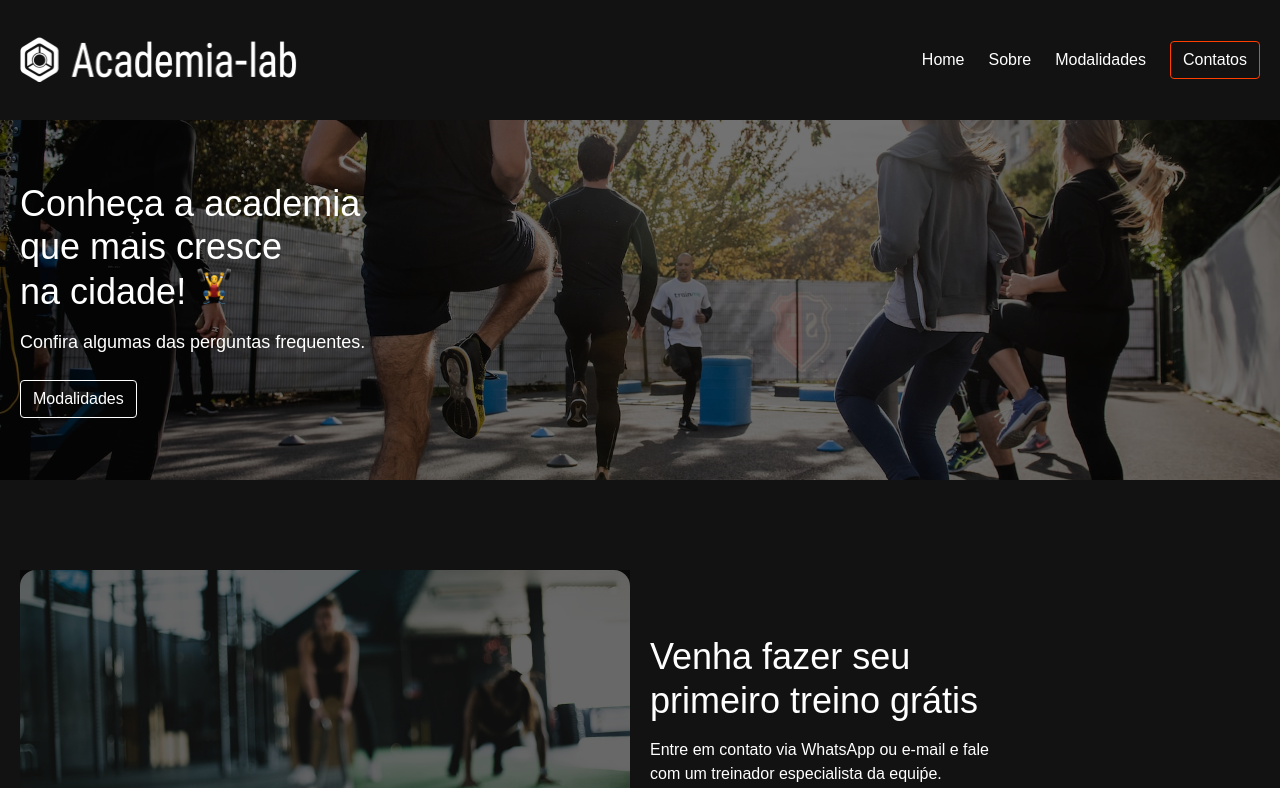
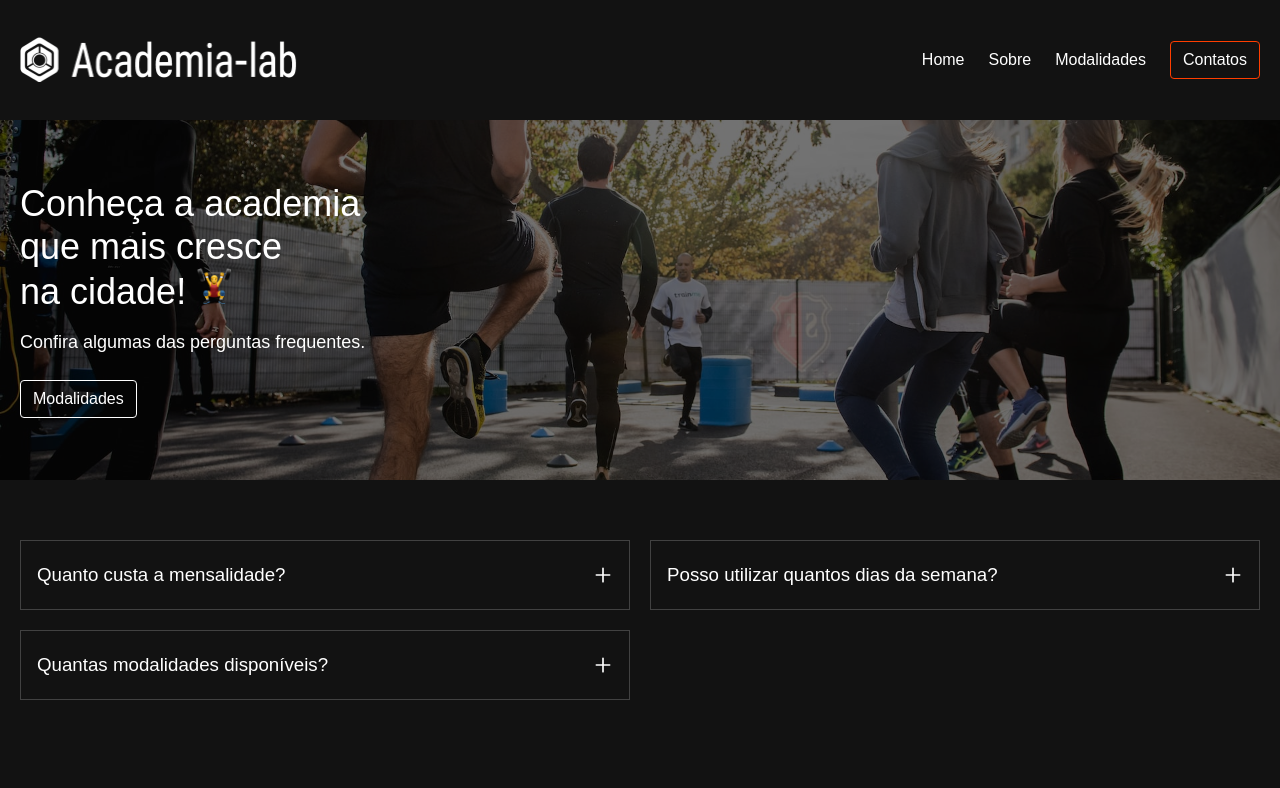
Before and after one commit to juceliocosta/academia-lab, a SvelteKit app: page /sobre in a window 1280 px wide. Shown: the top 788 px of the page. Built offline with nearby package versions, Linux system fonts and the light colour scheme.

Commit message:
adicionar componente Info para perguntas frequentes

```diff
--- a/src/lib/Footer.svelte
+++ b/src/lib/Footer.svelte
@@ -36,6 +36,7 @@
 		position: absolute;
 		inset: 0;
 		background-color: var(--overlay);
+		border-radius: 16px;
 	}
 	img {
 		border-radius: 16px;
--- /dev/null
+++ b/src/lib/Info.svelte
@@ -0,0 +1,39 @@
+<script>
+	import iconPlus from '#lib/assets/icon-plus.svg';
+	let { question = '', answer = '', active = false } = $props();
+	let handleActive = () => {
+		active = !active;
+	};
+</script>
+
+<!-- svelte-ignore a11y_no_static_element_interactions -->
+<!-- svelte-ignore a11y_no_noninteractive_tabindex -->
+<div class="info" onclick={handleActive} onkeyup={handleActive} tabindex="0">
+	<div class="question">
+		<h3>{question}</h3>
+		<img src={iconPlus} alt="" width="20" />
+	</div>
+	{#if active}
+		<div class="answer">
+			<p>{answer}</p>
+		</div>
+	{/if}
+</div>
+
+<style>
+	.question {
+		display: flex;
+		align-items: center;
+		border: 1px solid var(--subtle);
+		padding: 17px 16px;
+		height: 70px;
+	}
+	img {
+		margin-left: auto;
+	}
+	.answer {
+		padding: 0 16px;
+		border-left: 1px solid var(--feat);
+		margin: 16px 0px;
+	}
+</style>
--- a/src/routes/sobre/+page.svelte
+++ b/src/routes/sobre/+page.svelte
@@ -1,4 +1,5 @@
 <script>
+	import Info from '#lib/Info.svelte';
 	import Intro from '#lib/Intro.svelte';
 	import exercicios from '#lib/assets/exercicios-grupo.jpg';
 	import weight from '#lib/assets/icon-weight.png';
@@ -12,3 +13,31 @@
 	btn="Modalidades"
 	href="/modalidades"
 />
+
+<section class="faq">
+	<div class="faq__wrapper wrap">
+		<Info
+			question="Quanto custa a mensalidade?"
+			answer="Lorem ipsum dolor sit, amet consectetur adipisicing elit. Sint eaque eos earum laboriosam, repudiandae aspernatur? Tenetur placeat nulla voluptatibus ipsum aliquid, delectus pariatur distinctio, asperiores voluptatem possimus magnam itaque voluptates."
+		/>
+		<Info
+			question="Posso utilizar quantos dias da semana?"
+			answer="Lorem ipsum dolor sit, amet consectetur adipisicing elit. Sint eaque eos earum laboriosam, repudiandae aspernatur? Tenetur placeat nulla voluptatibus ipsum aliquid, delectus pariatur distinctio, asperiores voluptatem possimus magnam itaque voluptates."
+		/>
+		<Info
+			question="Quantas modalidades disponíveis?"
+			answer="Lorem ipsum dolor sit, amet consectetur adipisicing elit. Sint eaque eos earum laboriosam, repudiandae aspernatur? Tenetur placeat nulla voluptatibus ipsum aliquid, delectus pariatur distinctio, asperiores voluptatem possimus magnam itaque voluptates."
+		/>
+	</div>
+</section>
+
+<style>
+	.faq {
+		margin-top: 60px;
+	}
+	.faq__wrapper {
+		display: grid;
+		grid-template-columns: 1fr 1fr;
+		gap: 20px;
+	}
+</style>
```
Also changed, not shown: src/lib/assets/icon-plus.svg (added).
